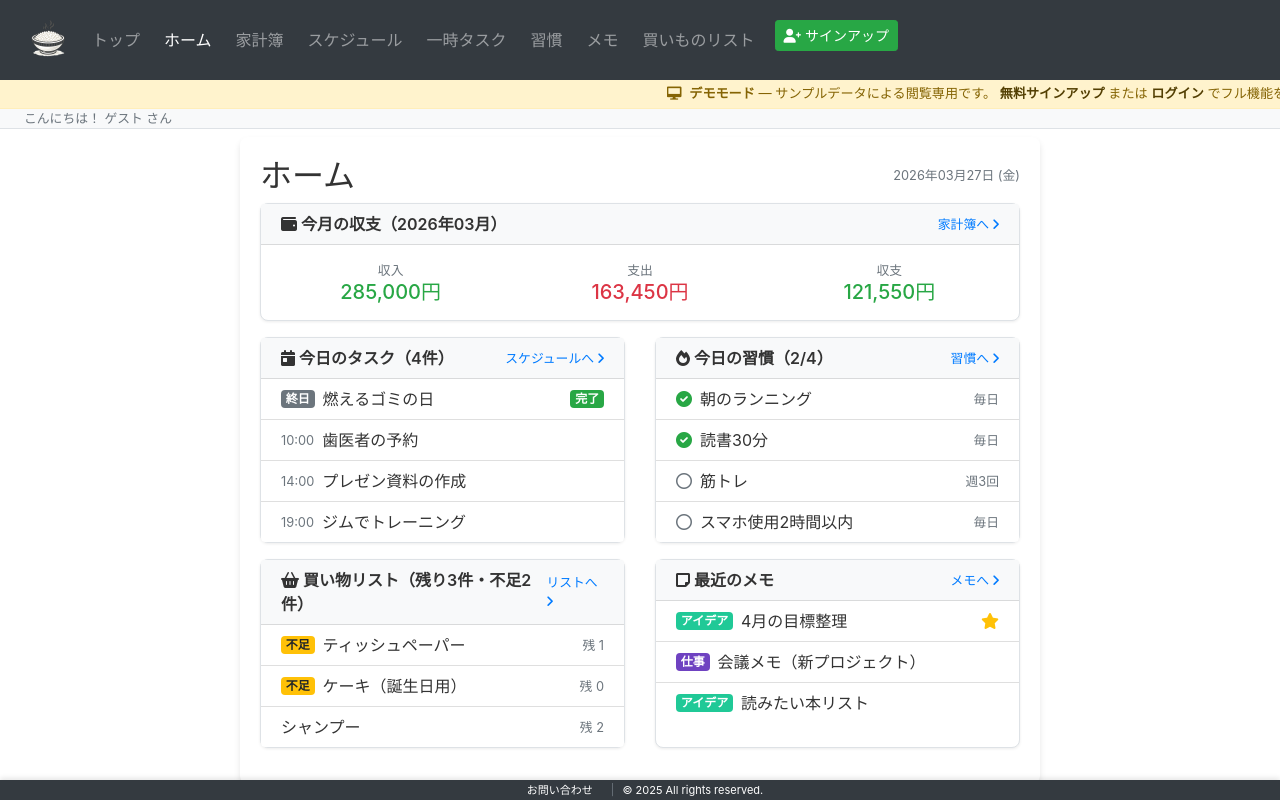
After one commit to carbohydratepro/carbohydratepro-main, a Django app: page /demo/home/ in a window 1280 px wide. The commit adds this page. Run offline with Django 3.2, Linux system fonts and the light colour scheme; parts of the project's set-up code (start-up, migrations or seed data) failed here and were passed over; some libraries are stand-ins or nearby versions.

Commit message:
統合ダッシュボード（ホーム画面）を追加
今日のタスク・今日の習慣・今月の収支・買い物リスト・最近のメモを
1画面で確認できるホームを新設し、ログイン後の遷移先に設定する。
ナビに「ホーム」を追加し、デモモード（/demo/home/）にも対応。
E2Eはリダイレクト先変更に追随し、E2E-HOME-001を追加。

Co-Authored-By: Claude Fable 5 <noreply@anthropic.com>
Claude-Session: https://claude.ai/code/session_012ooAMP7yUjcY5BbyuAfHxP

```diff
--- a/app/templates/app/_header.html
+++ b/app/templates/app/_header.html
@@ -15,6 +15,10 @@
         </li>
         {% if is_demo %}
         <!-- デモモード用ナビ -->
+        <li class="nav-item m-1">
+          <a class="nav-link {% if request.resolver_match.url_name == 'demo_home' %}active{% endif %}"
+             href="{% url 'demo_home' %}">ホーム</a>
+        </li>
         <li class="nav-item m-1">
           <a class="nav-link {% if request.resolver_match.url_name == 'demo_expenses' %}active{% endif %}"
              href="{% url 'demo_expenses' %}">家計簿</a>
@@ -47,6 +51,9 @@
         {% elif user.is_authenticated %}
         <!-- ログイン済みユーザー用ナビ -->
         <li class="nav-item m-1">
+          <a class="nav-link" href="{% url 'dashboard' %}">ホーム</a>
+        </li>
+        <li class="nav-item m-1">
           <a class="nav-link" href="{% url 'expense_list' %}">家計簿</a>
         </li>
         <li class="nav-item m-1">
--- a/app/templates/app/base.html
+++ b/app/templates/app/base.html
@@ -195,6 +195,7 @@
         '/carbohydratepro/tasks/settings/':    '/demo/settings/tasks/',
         '/carbohydratepro/memos/settings/':    '/demo/settings/memos/',
         '/carbohydratepro/habits/list/':       '/demo/habits/list/',
+        '/carbohydratepro/home/':              '/demo/home/',
         '/carbohydratepro/tasks/':             '/demo/tasks/',
         '/carbohydratepro/expenses/':          '/demo/expenses/',
         '/carbohydratepro/memos/':             '/demo/memos/',
--- /dev/null
+++ b/app/templates/app/dashboard.html
@@ -0,0 +1,155 @@
+{% extends "app/base.html" %}
+{% load humanize %}
+
+{% block title %}ホーム | Life management{% endblock %}
+
+{% block content %}
+<div class="container mt-2">
+    <div class="d-flex flex-wrap justify-content-between align-items-center mb-2">
+        <h2 class="mb-0">ホーム</h2>
+        <span class="text-muted small">{{ today|date:"Y年m月d日 (D)" }}</span>
+    </div>
+
+    <!-- 今月の収支サマリー -->
+    <div class="row">
+        <div class="col-12 mb-3">
+            <div class="card">
+                <div class="card-header py-2 d-flex justify-content-between align-items-center">
+                    <span><i class="fas fa-wallet mr-1"></i>今月の収支（{{ target_month }}）</span>
+                    <a href="{% url 'expense_list' %}" class="small">家計簿へ <i class="fas fa-angle-right"></i></a>
+                </div>
+                <div class="card-body py-3">
+                    <div class="row text-center">
+                        <div class="col-4">
+                            <div class="small text-muted">収入</div>
+                            <div class="h5 mb-0 text-success">{{ income_total|floatformat:0|intcomma }}円</div>
+                        </div>
+                        <div class="col-4">
+                            <div class="small text-muted">支出</div>
+                            <div class="h5 mb-0 text-danger">{{ expense_total|floatformat:0|intcomma }}円</div>
+                        </div>
+                        <div class="col-4">
+                            <div class="small text-muted">収支</div>
+                            <div class="h5 mb-0 {% if balance_total >= 0 %}text-success{% else %}text-danger{% endif %}">{{ balance_total|floatformat:0|intcomma }}円</div>
+                        </div>
+                    </div>
+                </div>
+            </div>
+        </div>
+    </div>
+
+    <div class="row">
+        <!-- 今日のタスク -->
+        <div class="col-md-6 mb-3">
+            <div class="card h-100">
+                <div class="card-header py-2 d-flex justify-content-between align-items-center">
+                    <span><i class="fas fa-calendar-day mr-1"></i>今日のタスク{% if today_tasks_count %}（{{ today_tasks_count }}件）{% endif %}</span>
+                    <a href="{% url 'task_list' %}" class="small">スケジュールへ <i class="fas fa-angle-right"></i></a>
+                </div>
+                <ul class="list-group list-group-flush">
+                    {% for task in today_tasks %}
+                    <li class="list-group-item py-2 d-flex align-items-center">
+                        {% if task.all_day %}
+                        <span class="badge badge-secondary mr-2">終日</span>
+                        {% elif task.start_date %}
+                        <span class="text-muted small mr-2">{{ task.start_date|date:"H:i" }}</span>
+                        {% endif %}
+                        <span class="text-truncate">{{ task.title }}</span>
+                        {% if task.status == 'completed' %}
+                        <span class="badge badge-success ml-auto">完了</span>
+                        {% endif %}
+                    </li>
+                    {% empty %}
+                    <li class="list-group-item py-3 text-center text-muted">
+                        今日のタスクはありません。<br>
+                        <a href="{% url 'task_list' %}">スケジュールを登録する</a>
+                    </li>
+                    {% endfor %}
+                </ul>
+            </div>
+        </div>
+
+        <!-- 今日の習慣 -->
+        <div class="col-md-6 mb-3">
+            <div class="card h-100">
+                <div class="card-header py-2 d-flex justify-content-between align-items-center">
+                    <span><i class="fas fa-fire mr-1"></i>今日の習慣{% if habits_total %}（{{ habits_completed }}/{{ habits_total }}）{% endif %}</span>
+                    <a href="{% url 'habit_dashboard' %}" class="small">習慣へ <i class="fas fa-angle-right"></i></a>
+                </div>
+                <ul class="list-group list-group-flush">
+                    {% for habit in habit_status %}
+                    <li class="list-group-item py-2 d-flex align-items-center">
+                        {% if habit.completed %}
+                        <i class="fas fa-check-circle mr-2" style="color: {{ habit.color }};"></i>
+                        {% else %}
+                        <i class="far fa-circle text-muted mr-2"></i>
+                        {% endif %}
+                        <span class="text-truncate">{{ habit.title }}</span>
+                        <span class="small text-muted ml-auto">{{ habit.frequency }}</span>
+                    </li>
+                    {% empty %}
+                    <li class="list-group-item py-3 text-center text-muted">
+                        習慣が登録されていません。<br>
+                        <a href="{% url 'habit_list' %}">習慣を追加する</a>
+                    </li>
+                    {% endfor %}
+                </ul>
+            </div>
+        </div>
+    </div>
+
+    <div class="row">
+        <!-- 買い物リスト -->
+        <div class="col-md-6 mb-3">
+            <div class="card h-100">
+                <div class="card-header py-2 d-flex justify-content-between align-items-center">
+                    <span><i class="fas fa-shopping-basket mr-1"></i>買い物リスト{% if shopping_count %}（残り{{ shopping_count }}件{% if shopping_insufficient_count %}・不足{{ shopping_insufficient_count }}件{% endif %}）{% endif %}</span>
+                    <a href="{% url 'shopping_list' %}" class="small">リストへ <i class="fas fa-angle-right"></i></a>
+                </div>
+                <ul class="list-group list-group-flush">
+                    {% for item in shopping_items %}
+                    <li class="list-group-item py-2 d-flex align-items-center">
+                        {% if item.status == 'insufficient' %}
+                        <span class="badge badge-warning mr-2">不足</span>
+                        {% endif %}
+                        <span class="text-truncate">{{ item.title }}</span>
+                        <span class="small text-muted ml-auto">残 {{ item.remaining_count }}</span>
+                    </li>
+                    {% empty %}
+                    <li class="list-group-item py-3 text-center text-muted">
+                        未購入の商品はありません。<br>
+                        <a href="{% url 'shopping_list' %}">買い物リストを見る</a>
+                    </li>
+                    {% endfor %}
+                </ul>
+            </div>
+        </div>
+
+        <!-- 最近のメモ -->
+        <div class="col-md-6 mb-3">
+            <div class="card h-100">
+                <div class="card-header py-2 d-flex justify-content-between align-items-center">
+                    <span><i class="fas fa-sticky-note mr-1"></i>最近のメモ</span>
+                    <a href="{% url 'memo_list' %}" class="small">メモへ <i class="fas fa-angle-right"></i></a>
+                </div>
+                <ul class="list-group list-group-flush">
+                    {% for memo in recent_memos %}
+                    <li class="list-group-item py-2 d-flex align-items-center">
+                        <span class="badge mr-2" style="background-color: {{ memo.memo_type.color }}; color: #fff;">{{ memo.memo_type.name }}</span>
+                        <span class="text-truncate">{{ memo.title }}</span>
+                        {% if memo.is_favorite %}
+                        <i class="fas fa-star text-warning ml-auto"></i>
+                        {% endif %}
+                    </li>
+                    {% empty %}
+                    <li class="list-group-item py-3 text-center text-muted">
+                        メモがありません。<br>
+                        <a href="{% url 'memo_list' %}">メモを作成する</a>
+                    </li>
+                    {% endfor %}
+                </ul>
+            </div>
+        </div>
+    </div>
+</div>
+{% endblock %}
--- a/app/urls.py
+++ b/app/urls.py
@@ -4,7 +4,9 @@ from . import views
 
 
 urlpatterns = [
-    path('', RedirectView.as_view(url='expenses/', permanent=True)),
+    path('', RedirectView.as_view(url='home/', permanent=False)),
+    # ホーム（統合ダッシュボード）
+    path('home/', views.dashboard, name='dashboard'),
     # 支出管理
     path('expenses/', views.expenses_list, name='expense_list'),
     path('expenses/create/', views.create_expenses, name='create_expenses'),
--- a/app/views.py
+++ b/app/views.py
@@ -23,6 +23,7 @@ from .task.views import (
     temp_task_sets_api, temp_task_set_detail_api,
 )
 from .habit.views import habit_dashboard, create_habit, edit_habit, delete_habit, toggle_habit, habit_status_json, habit_heatmap_json, habit_list
+from .home_views import dashboard
 from .manage_views import manage_dashboard, manage_contacts, manage_contact_update, manage_users, manage_users_stats_api, manage_analytics, manage_analytics_api
 
 @login_required
--- a/auth_app/demo_views.py
+++ b/auth_app/demo_views.py
@@ -7,6 +7,12 @@ from . import demo_data
 
 def demo_redirect(request: HttpRequest) -> HttpResponse:
     return redirect('demo_expenses')
+
+
+def demo_home(request: HttpRequest) -> HttpResponse:
+    context = demo_data.get_home_context()
+    context['is_demo'] = True
+    return render(request, 'app/dashboard.html', context)
 
 
 def demo_expenses(request: HttpRequest) -> HttpResponse:
--- a/auth_app/templates/registration/_header.html
+++ b/auth_app/templates/registration/_header.html
@@ -26,6 +26,9 @@
 
         {% else %}
           <li class="nav-item m-1">
+            <a class="nav-link" href="{% url 'dashboard' %}">ホーム</a>
+          </li>
+          <li class="nav-item m-1">
             <a class="nav-link" href="{% url 'expense_list' %}">家計簿</a>
           </li>
           <li class="nav-item m-1">
--- a/auth_app/urls.py
+++ b/auth_app/urls.py
@@ -13,6 +13,7 @@ urlpatterns = [
     path('top/', views.TopView.as_view(), name='top'),
     # デモ画面
     path('demo/', demo_views.demo_redirect, name='demo'),
+    path('demo/home/', demo_views.demo_home, name='demo_home'),
     path('demo/expenses/', demo_views.demo_expenses, name='demo_expenses'),
     path('demo/tasks/', demo_views.demo_tasks, name='demo_tasks'),
     path('demo/habits/', demo_views.demo_habits, name='demo_habits'),
--- a/project/settings/base.py
+++ b/project/settings/base.py
@@ -158,7 +158,7 @@ STORAGES = {
 
 DEFAULT_AUTO_FIELD = 'django.db.models.BigAutoField'
 
-LOGIN_REDIRECT_URL = '/carbohydratepro/expenses/'
+LOGIN_REDIRECT_URL = '/carbohydratepro/home/'
 LOGIN_URL = '/login/'
 LOGOUT_REDIRECT_URL = '/login/'
 
```
Also changed, not shown: app/home_views.py (added, +94 -0 lines), app/tests/__init__.py (+1 -0 lines), app/tests/test_dashboard.py (added, +121 -0 lines), auth_app/demo_data.py (+67 -0 lines), docs/e2e/release-test-spec.md (+2 -1 lines), e2e/fixtures/auth.ts (+1 -1 lines), e2e/tests/account-switch.spec.ts (+4 -4 lines), e2e/tests/auth.spec.ts (+1 -1 lines), e2e/tests/authenticated-pages.spec.ts (+1 -0 lines), e2e/tests/demo.spec.ts (+1 -0 lines), e2e/tests/navigation.spec.ts (+7 -1 lines).
